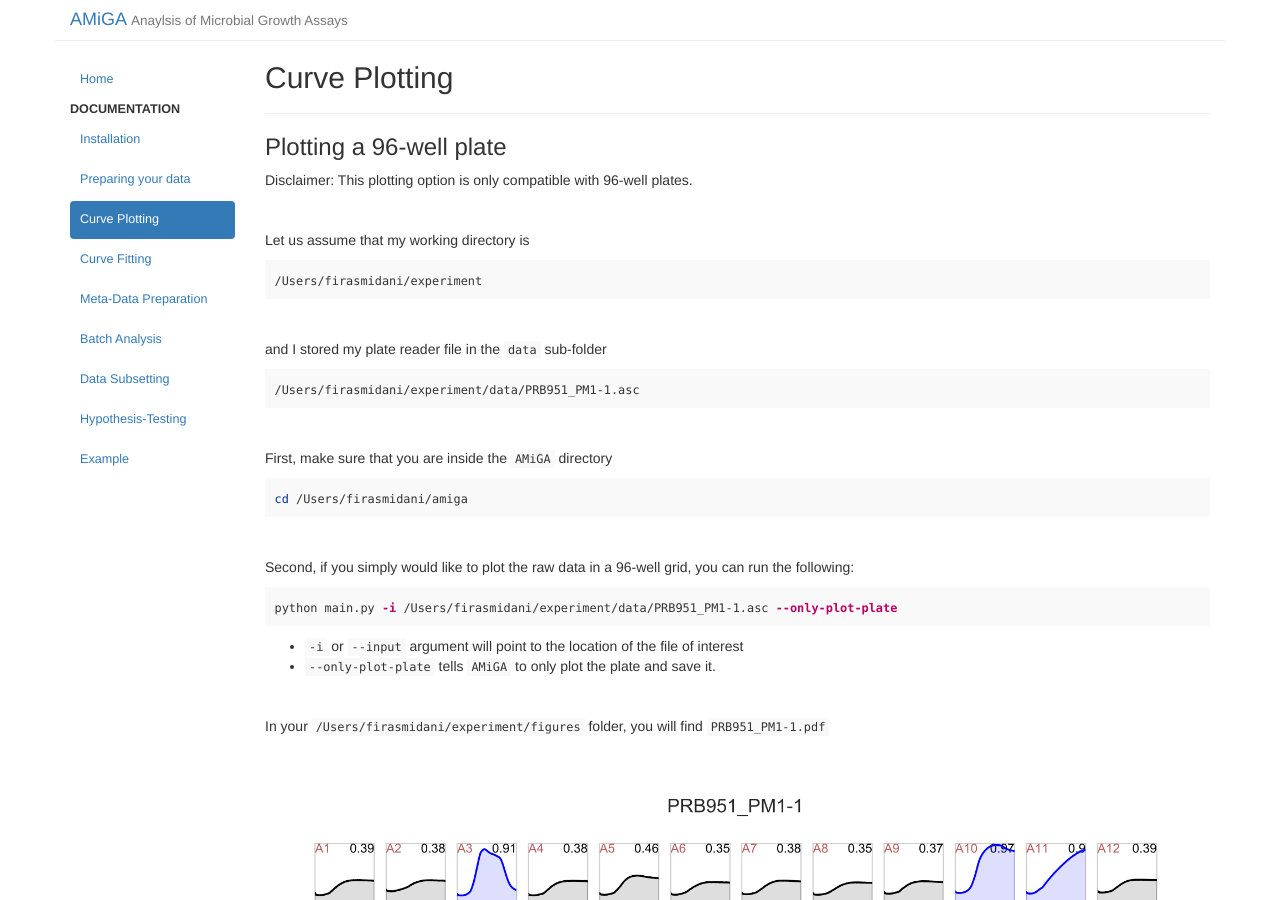
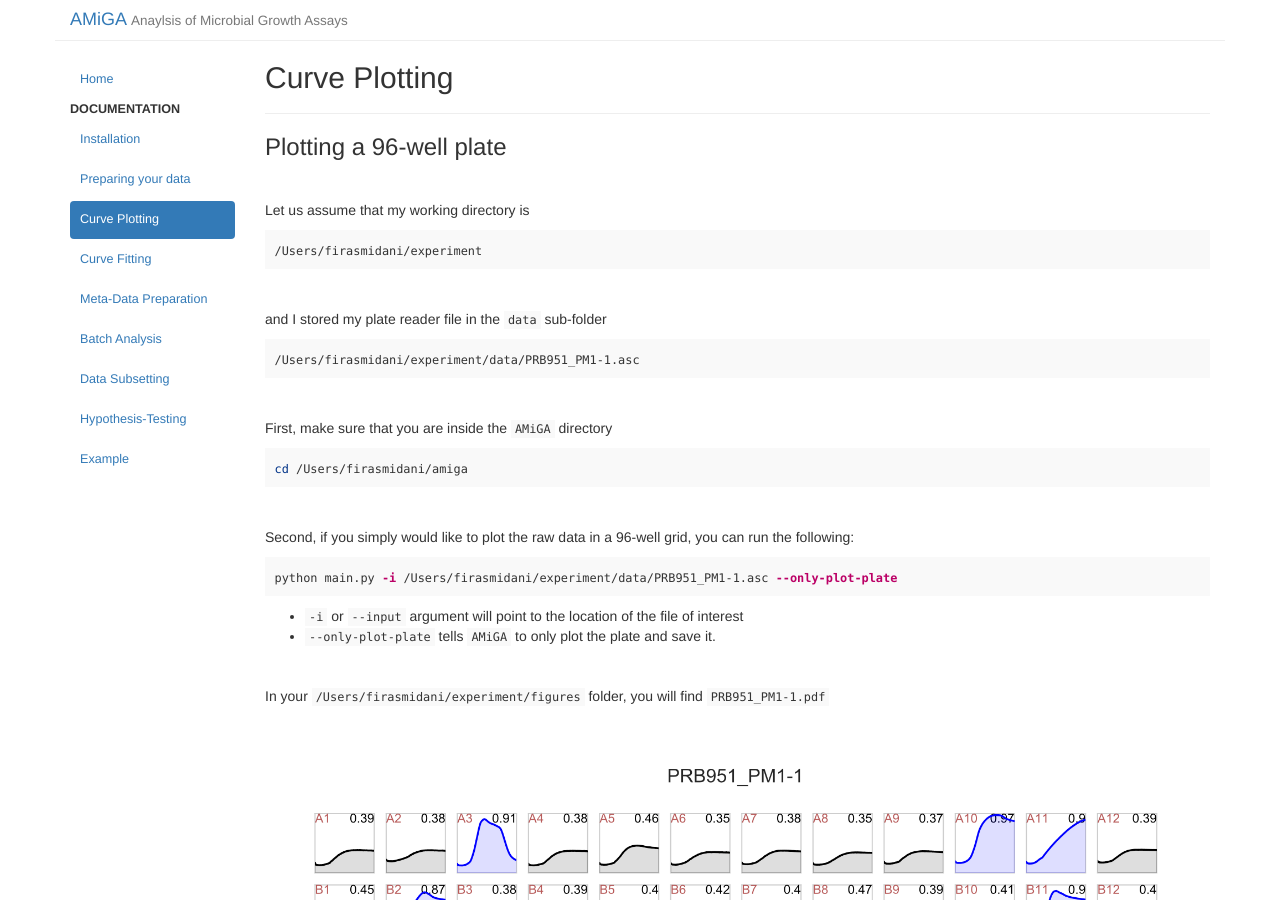
Before and after one commit to firasmidani/amiga, a Jekyll site: the page built from docs/_posts/2020-03-25-plotting.md, in a window 1280 px wide and 900 px high. Built offline with Jekyll 4.4.1, drawn with Linux system fonts in a browser that asks for light colours.

```diff
--- a/docs/_posts/2020-03-25-plotting.md
+++ b/docs/_posts/2020-03-25-plotting.md
@@ -7,8 +7,6 @@
 ---
 
 ### Plotting a 96-well plate
-
-Disclaimer: This plotting option is only compatible with 96-well plates.
 
 <br />
 
```
